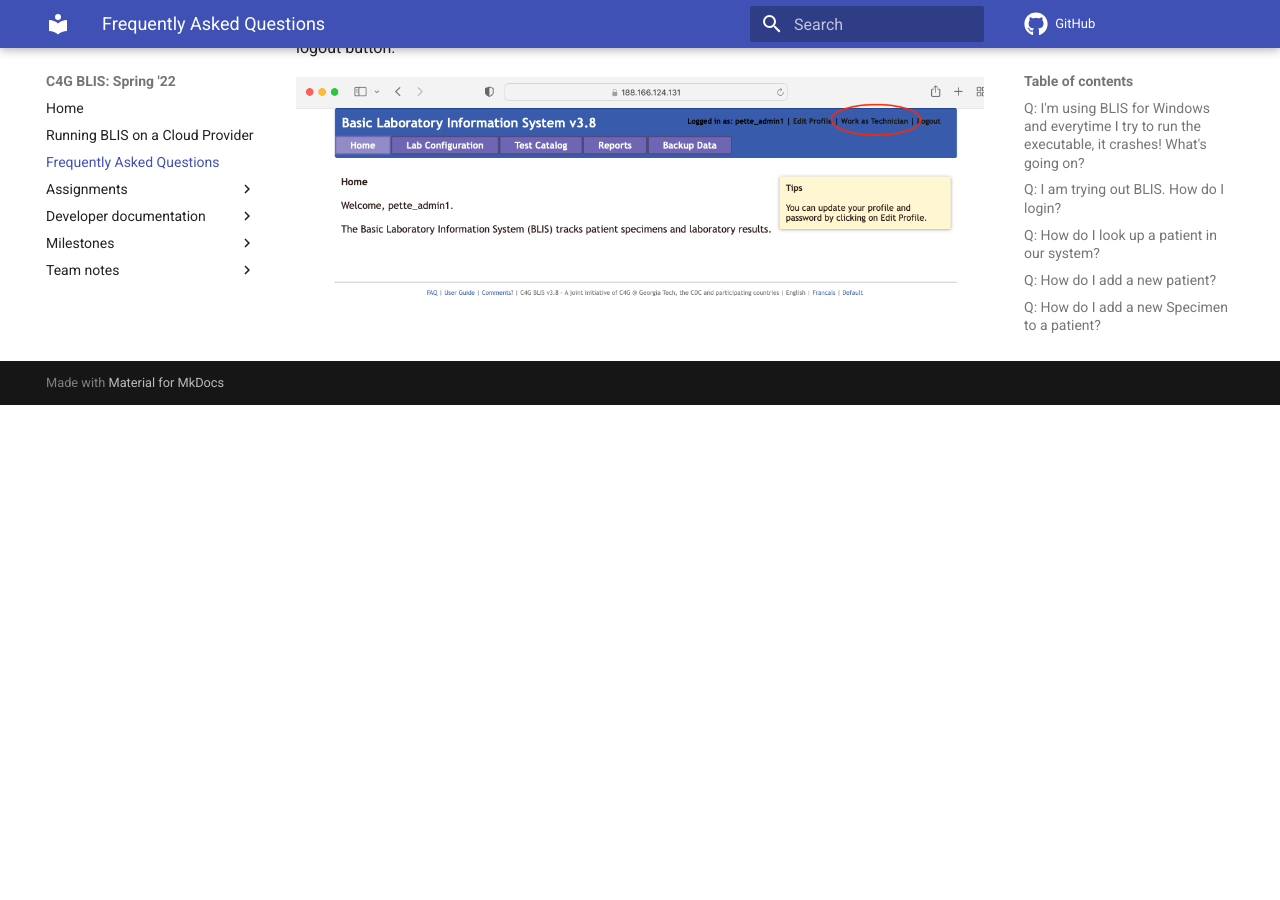
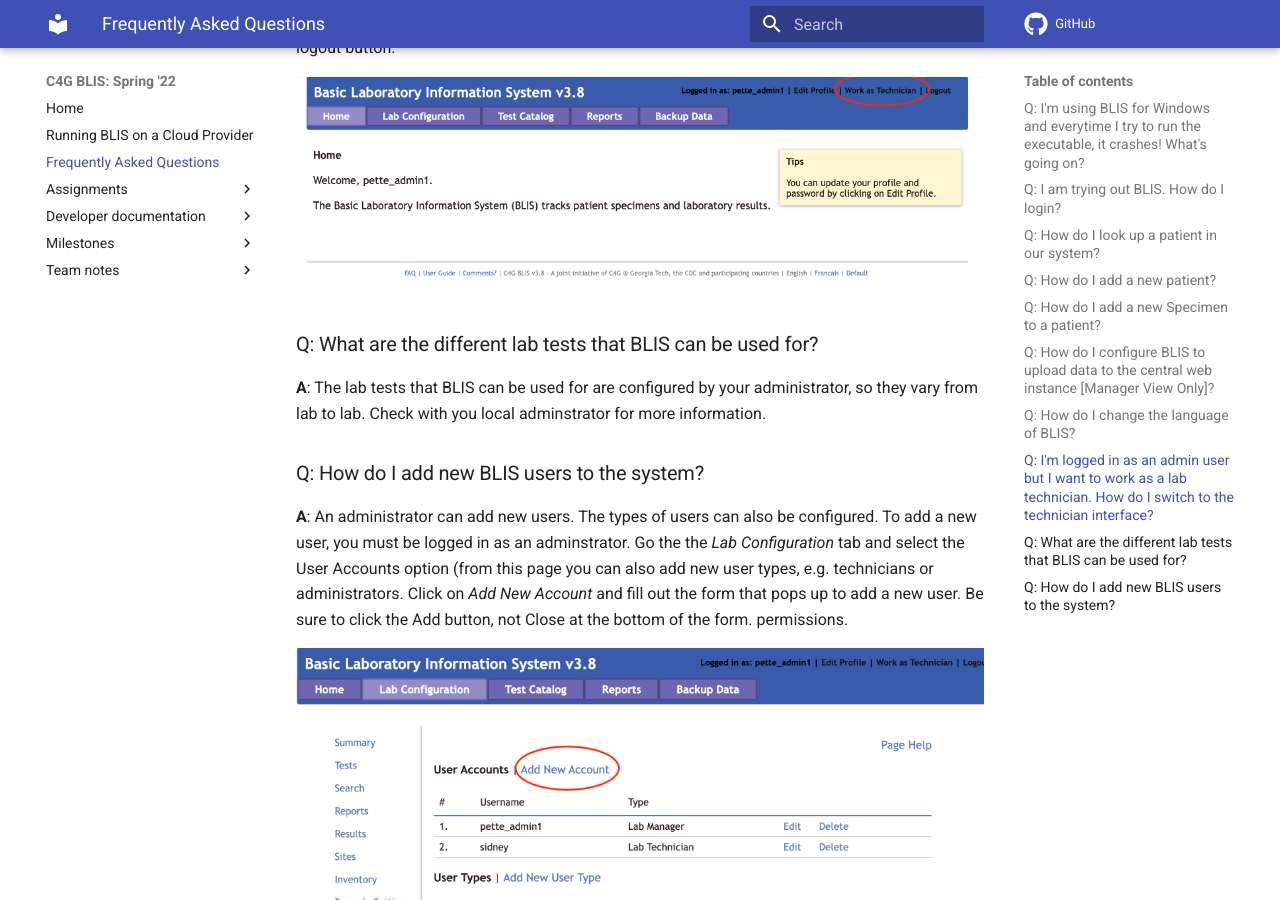
Before and after one commit to c4g-spr22-blis/c4g-spr22-blis.github.io, an MkDocs documentation site: the page built from docs/faq.md, in a window 1280 px wide and 900 px high, scrolled down 2501 px. Built offline with MkDocs 1.6.1 and Material for MkDocs 9.7.7, drawn with Linux system fonts in a browser that asks for light colours; comment, search, counter and statistics services are not loaded; before the commit the page ends 2906 px from its top, so only the background shows below that.

Commit message:
more faqs

```diff
--- a/docs/faq.md
+++ b/docs/faq.md
@@ -37,3 +37,14 @@
 <b>A</b>: The <i>Work as Technician</i> option can be selected from the top right side of the header next to the logout button.
 
 ![work_as_technician_screenshot](images/work_as_technician.png)
+
+### Q: What are the different lab tests that BLIS can be used for?
+
+<b>A</b>: The lab tests that BLIS can be used for are configured by your administrator, so they vary from lab to lab. Check with you local adminstrator for more information.
+
+### Q: How do I add new BLIS users to the system?
+
+<b>A</b>: An administrator can add new users. The types of users can also be configured. To add a new user, you must be logged in as an adminstrator. Go the the <i>Lab Configuration</i> tab and select the User Accounts option (from this page you can also add new user types, e.g. technicians or administrators. Click on <i>Add New Account</i> and fill out the form that pops up to add a new user. Be sure to click the Add button, not Close at the bottom of the form. permissions.
+
+![add_new_account](images/add_new_account.png)
+![new_account_form](images/new_account_form.png)
```
Also changed, not shown: docs/images/add_new_account.png (added), docs/images/new_account_form.png (added), docs/images/work_as_technician.png.
